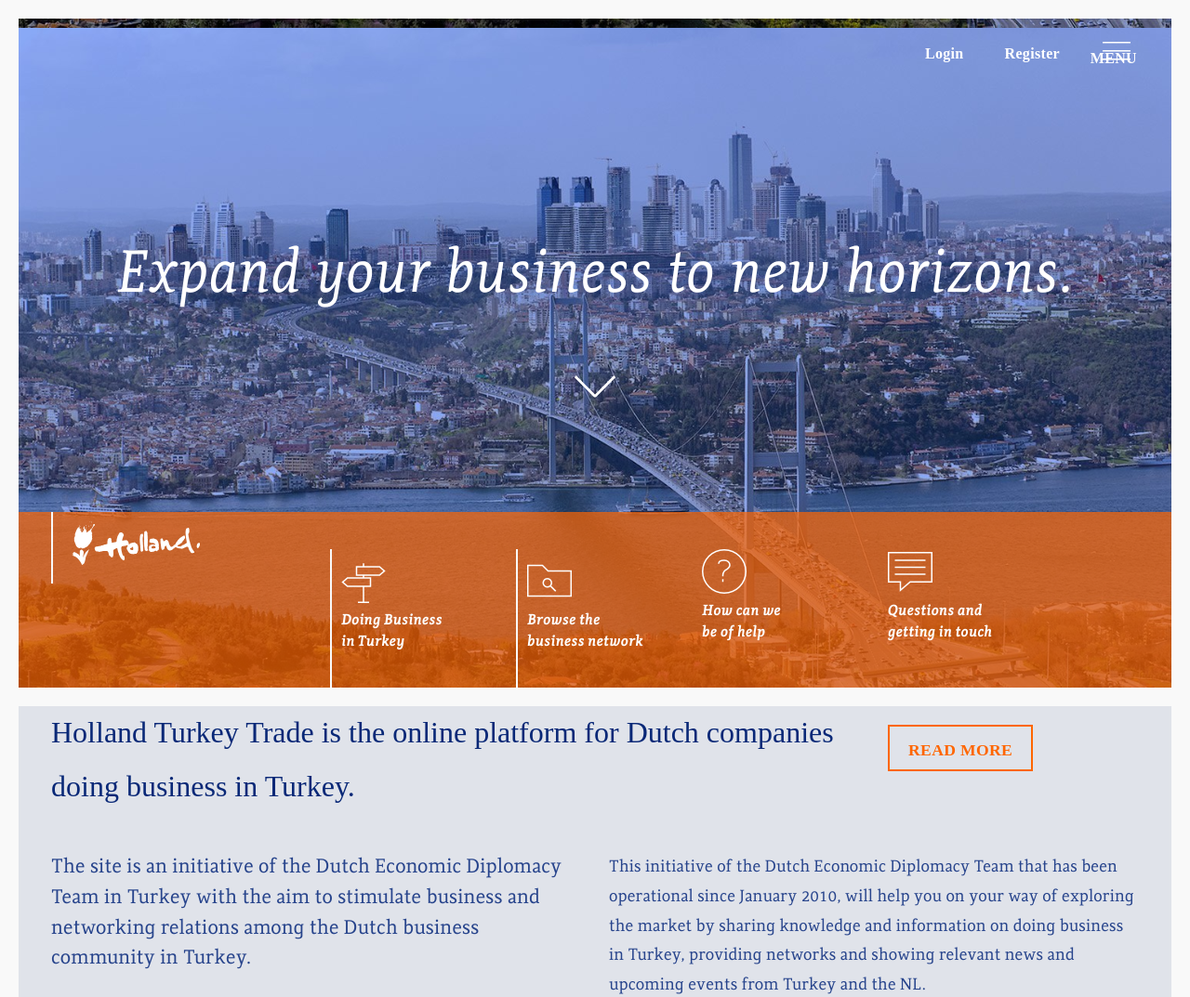
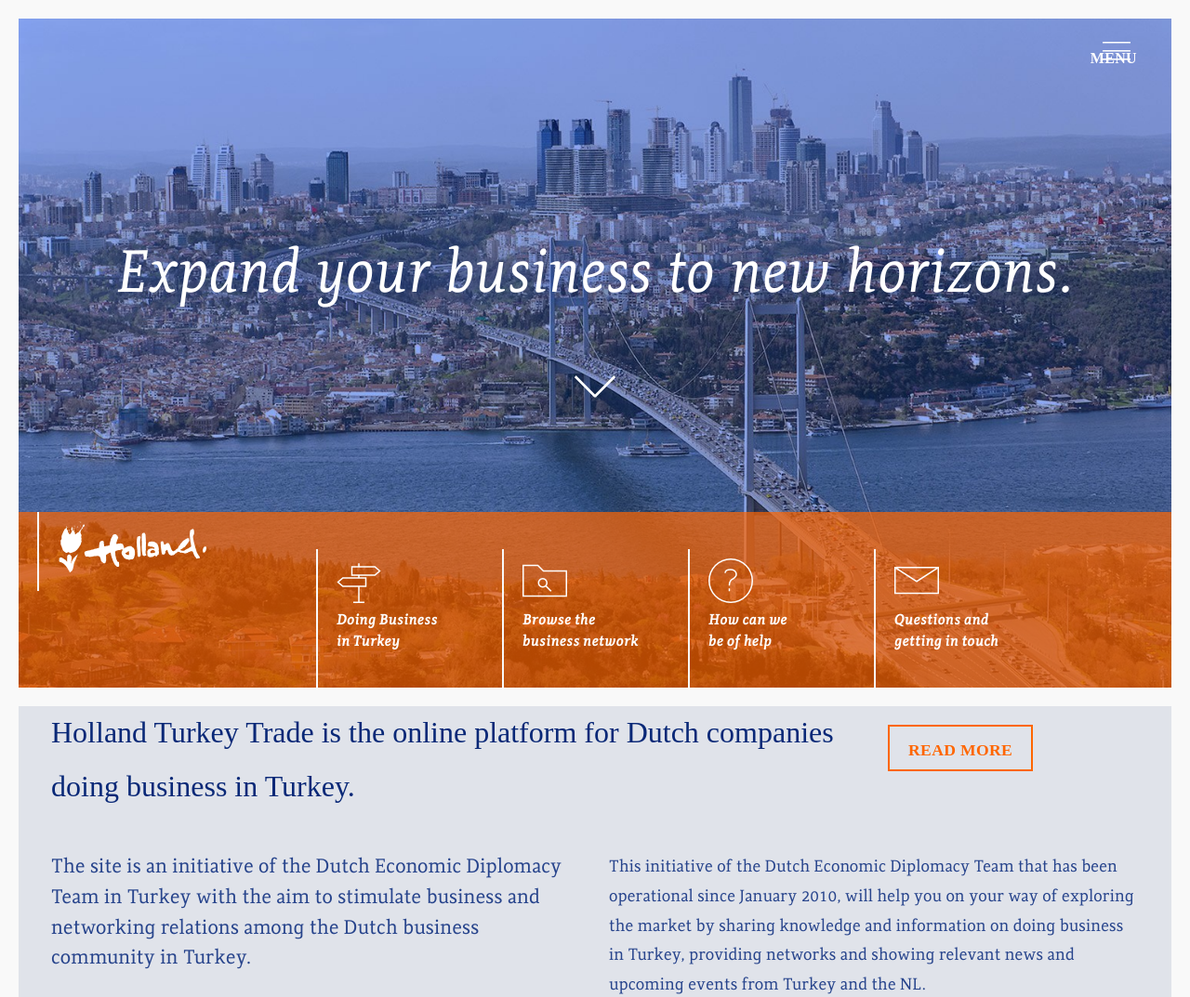
Before and after one commit to ldanielswakman/nttd-design, a PHP site: page / in a window 1280 px wide. Shown: the top 1073 px of the page at 93% size. Run offline with PHP 8.4, Linux system fonts and the light colour scheme; data that the repository does not hold is empty.

Commit message:
small adjustments

```diff
--- a/businessinfo-busop.php
+++ b/businessinfo-busop.php
@@ -18,7 +18,7 @@
     include('components/header.php')
     ?>
 
-    <section id="intro">
+    <section id="intro_banner">
 
       <div class="header-placeholder u-relative"></div>
 
--- a/businessinfo-secin.php
+++ b/businessinfo-secin.php
@@ -18,7 +18,7 @@
     include('components/header.php')
     ?>
 
-    <section id="intro">
+    <section id="intro_banner">
 
       <div class="header-placeholder u-relative"></div>
 
--- a/businessinfo.php
+++ b/businessinfo.php
@@ -18,7 +18,7 @@
     include('components/header.php')
     ?>
 
-    <section id="intro">
+    <section id="intro_banner">
 
       <div class="header-placeholder u-relative"></div>
 
--- a/components/footer.php
+++ b/components/footer.php
@@ -5,7 +5,7 @@
     </div>
   </div>
   <div class="c-greymedium u-aligncenter u-bordertop u-pt40 u-mt20">
-    &copy; 2015 [Dutch Consulate]
+    &copy; 2015 Consulate General of the Kingdom of the Netherlands
     &nbsp;&nbsp;&mdash;&nbsp;&nbsp;
     Design & front-end by <a href="http://www.ldaniel.eu/" target="_blank" class="c-bluesoft">ldaniel.eu</a> and built by <a href="http://yh.com.tr/" target="_blank" class="c-bluesoft">Yeni Hayat</a>
   </div>
--- a/components/header.php
+++ b/components/header.php
@@ -78,8 +78,10 @@
       <a href="javascript:toggleMenu();" class="navicon">
         <i class="icon icon-arrows-hamburger-2 icon-3x u-floatleft"></i>
       </a>
-      <a href="tradedirectory-register.php" class="btn btn-whiteoutline btn-reveal u-mb10 u-mt15 u-floatright">Register</a>
-      <a href="#" class="btn btn-whiteoutline btn-reveal u-mb10 u-mr10 u-mt15 u-floatright">Login</a>
+      <?php if( isset($curpage) && $curpage == 'tradedirectory' || $curpage == 'tradedir-register') : ?>
+        <a href="tradedirectory-register.php" class="btn btn-whiteoutline btn-reveal u-mb10 u-mt15 u-floatright">Register</a>
+        <a href="#" class="btn btn-whiteoutline btn-reveal u-mb10 u-mr10 u-mt15 u-floatright">Login</a>
+      <?php endif ?>
     </div>
   </div>
 
--- a/index.php
+++ b/index.php
@@ -40,14 +40,14 @@
         </div>
 
         <div class="quicklinks u-pinbottom u-fullwidth">
-          <div class="row">
+          <div class="row row-nopadding">
             <div class="col-md-3 col-sm-12">
-              <a href="/" class="u-block u-pt60 u-pb20">
-                <img src="images/holland_logo.svg" alt="" />
+              <a href="" class="u-block u-pt60 u-pb20">
+                <img src="images/holland_logo.svg" alt="" width="160px" />
               </a>
             </div>
             <div class="col-md-2 col-sm-3 u-pt40">
-              <a href="businessinfo.php" class="u-block u-pb40 u-pl10 u-borderleft">
+              <a href="businessinfo.php" class="u-block u-pb40">
                 <i class="icon icon-basic-signs icon-3x"></i><br />
                 <em><strong>
                   Doing Business<br />
@@ -57,7 +57,7 @@
               </a>
             </div>
             <div class="col-md-2 col-sm-3 u-pt40">
-              <a href="tradedirectory.php" class="u-block u-pb40 u-pl10 u-borderleft">
+              <a href="tradedirectory.php" class="u-block u-pb40">
                 <i class="icon icon-basicelaboration-folder-search icon-3x"></i><br />
                 <em><strong>
                   Browse the<br />
@@ -66,18 +66,22 @@
               </a>
             </div>
             <div class="col-md-2 col-sm-3 u-pt40">
+              <a href="aboutus.php" class="u-block u-pb40">
                 <i class="icon icon-basic-question icon-3x"></i><br />
                 <em><strong>
                   How can we<br />
                   be of help
                 </em></strong>
+              </a>
             </div>
             <div class="col-md-2 col-sm-3 u-pt40">
-              <i class="icon icon-basic-message-txt icon-3x"></i><br />
+              <a href="faqcontact.php" class="u-block u-pb40">
+                <i class="icon icon-basic-mail icon-3x"></i><br />
                 <em><strong>
                   Questions and<br />
                   getting in touch
                 </em></strong>
+              </a>
             </div>
           </div>
         </div>
@@ -234,21 +238,21 @@
 
             <ul class="list list-unpadded u-mb30">
               <li>
-                <a href="events-show.php">
+                <a href="news-show.php">
                   <i class="icon icon-arrows-right icon-2x u-floatright u-mt10"></i>
                   <h4>Subconist & Automotive</h4>
                   <small>25-28 November 2015, Wednesday<br />Machinery, automotive metaal working, subcontracting</small>
                 </a>
               </li>
               <li>
-                <a href="events-show.php">
+                <a href="news-show.php">
                   <i class="icon icon-arrows-right icon-2x u-floatright u-mt10"></i>
                   <h4>Logi Trans</h4>
                   <small>20-22 November 2015, Friday<br />Transport and logistics</small>
                 </a>
               </li>
               <li>
-                <a href="events-show.php">
+                <a href="news-show.php">
                   <i class="icon icon-arrows-right icon-2x u-floatright u-mt10"></i>
                   <h4>TurkChem</h4>
                   <small>16-18 October 2015, Friday<br />Chemical industry</small>
@@ -256,7 +260,7 @@
               </li>
             </ul>
 
-            <a href="events-list.php" class="btn btn-sm btn-greyoutline u-mt20">
+            <a href="news-list.php" class="btn btn-sm btn-greyoutline u-mt20">
               ALL EVENTS
               <i class="icon icon-arrows-right icon-15x u-floatright"></i>
             </a>
--- a/js/scripts.js
+++ b/js/scripts.js
@@ -76,8 +76,8 @@ function scrollActions() {
 
 
   // header bg-orange & title fade-in
-  $thres1 = $('#intro').offset().top + 100;
-  $thres2 = $('#intro').outerHeight() - 100;
+  $thres1 = $('#intro_banner').offset().top + 100;
+  $thres2 = $('#intro_banner').outerHeight() - 100;
   if(scroll < $thres1) {
     $('header.bg-orange').css('background-color','transparent');
     $('header h4').css('opacity', 0);
@@ -107,6 +107,13 @@ function scrollActions() {
   }
 }
 
+function showHiddenContent(obj) {
+  $context = obj.closest('.u-hasHiddenContent');
+  if($context.length > 0) {
+    $context.toggleClass('u-showHiddenContent');
+  }
+}
+
 $(window).scroll(function() { scrollActions(); });
 $(window).resize(function() { scrollActions(); });
 $(document).bind("scrollstart", function() { scrollActions(); });
--- a/tradedirectory-cat.php
+++ b/tradedirectory-cat.php
@@ -18,7 +18,7 @@
     include('components/header.php')
     ?>
 
-    <section id="intro">
+    <section id="intro_banner">
 
       <div class="header-placeholder u-relative"></div>
 
--- a/tradedirectory-register.php
+++ b/tradedirectory-register.php
@@ -18,7 +18,7 @@
     include('components/header.php')
     ?>
 
-    <section id="intro">
+    <section id="intro_banner">
 
       <div class="header-placeholder u-relative"></div>
 
```
Also changed, not shown: tradedirectory.php (+6 -4 lines). Lines whose indentation alone changed are shown as unchanged.
